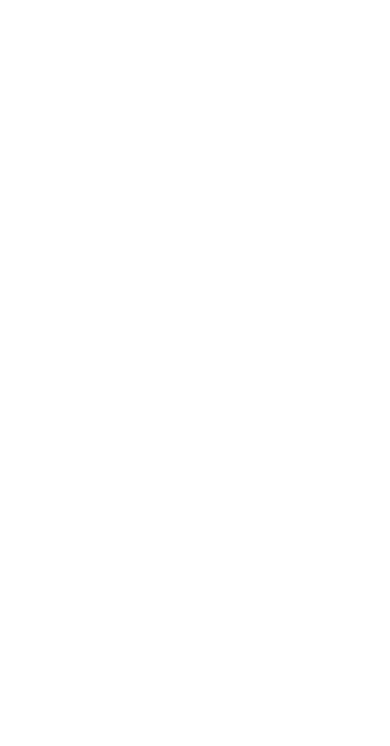
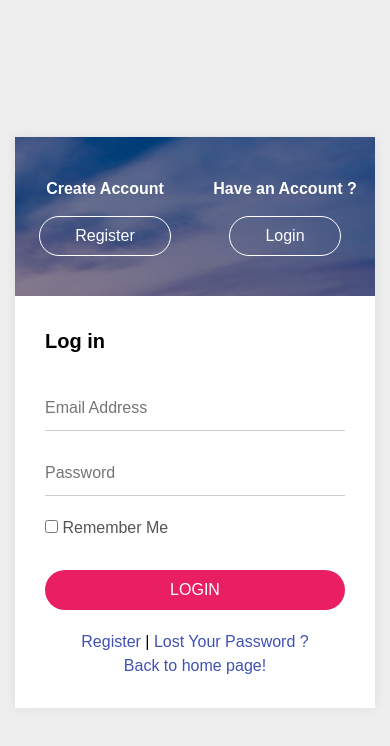
Before and after one commit to hristoV2000/login-forms, a plain HTML site: page Sliding Login & Register form Html Css Javascript/index.html in a window 390 px wide. Drawn offline with Linux system fonts and the light colour scheme.

Commit message:
4 login page with javascript done

```diff
--- a/Sliding Login & Register form Html Css Javascript/index.html
+++ b/Sliding Login & Register form Html Css Javascript/index.html
@@ -0,0 +1,78 @@
+<!DOCTYPE html>
+<html lang="en">
+<head>
+    <meta charset="UTF-8">
+    <meta name="viewport" content="width=device-width, initial-scale=1.0">
+    <title>Login form 4</title>
+    <link rel="stylesheet" type="text/css" href="style.css">
+</head>
+<body>
+
+    <div class="login-page">
+        <div class="box">
+            <div class="left">
+                <h3>Create Account</h3>
+                <button type="button" class="register-btn">Register</button>
+            </div>
+            <div class="right">
+                <h3>Have an Account ?</h3>
+                <button type="button" class="login-btn">Login</button>
+            </div>
+            <div class="form">
+                <!-- Login form Start -->
+                <div class="login-form ">
+                    <h3>Log in</h3>
+                    <div class="form-group">
+                        <input type="text" placeholder="Email Address" class="form-control">
+                    </div>
+                    <div class="form-group">
+                        <input type="password" placeholder="Password" class="form-control">
+                    </div>
+                    <div class="form-group">
+                        <label>
+                            <input type="checkbox"> Remember Me
+                        </label>
+                    </div>
+                     <button type="button" class="submit-btn">Login</button>
+                     <p> <a href="#" class="register-btn">Register</a> | <a href="#" class="lost-pass-btn">Lost Your Password ?</a> <a href="/My Projects/login forms/index.html">Back to home page!</a> </p>
+                </div>
+                <!-- Login form End -->
+
+                <!-- Register form Start -->
+                <div class="register-form form-hidden">
+                    <h3>Register</h3>
+                    <div class="form-group">
+                        <input type="text" placeholder="First Name*" class="form-control">
+                    </div>
+                    <div class="form-group">
+                        <input type="password" placeholder="Last Name*" class="form-control">
+                    </div>
+                    <div class="form-group">
+                        <input type="text" placeholder="Email Address*" class="form-control">
+                    </div>
+                    <div class="form-group">
+                        <input type="password" placeholder="Password*" class="form-control">
+                    </div>
+                     <button type="button" class="submit-btn">Register</button>
+                     <p> <a href="#" class="login-btn">Login</a> | <a href="#" class="lost-pass-btn">Lost Your Password ?</a> <a href="/My Projects/login forms/index.html">Back to home page!</a> </p>
+                </div>
+                <!-- Register form End -->
+
+                <!-- Lost Password form Start -->
+                <div class="lost-password-form form-hidden">
+                    <h3>Lost Your Password ?</h3>
+                    <h5>You will receive a link to create a new password via email.</h5>
+                    <div class="form-group">
+                        <input type="text" placeholder="Email Address*" class="form-control">
+                    </div>
+                     <button type="button" class="submit-btn">Reset Password</button>
+                     <p> <a href="#" class="login-btn">Login</a> | <a href="#" class="register-btn">Register</a> | <a href="/My Projects/login forms/index.html">Back to home page!</a> </p>
+                </div>
+                <!-- Lost Password form End -->
+            </div>
+        </div>
+    </div>
+
+    <script src="script.js"></script>
+</body>
+</html>
--- /dev/null
+++ b/Sliding Login & Register form Html Css Javascript/script.js
@@ -0,0 +1,34 @@
+const  loginBtn = document.querySelectorAll(".login-btn"),
+       registerBtn = document.querySelectorAll(".register-btn"),
+       lostPassBtn = document.querySelectorAll(".lost-pass-btn"),
+       box = document.querySelector(".box"),
+       loginForm = document.querySelector(".login-form"),
+       registerForm = document.querySelector(".register-form"),
+       lostPasswordForm = document.querySelector(".lost-password-form");
+
+
+       registerBtn.forEach((btn) =>{
+        btn.addEventListener("click",() =>{
+            box.classList.add("slide-active")
+            registerForm.classList.remove("form-hidden");
+            loginForm.classList.add("form-hidden");
+            lostPasswordForm.classList.add("form-hidden");
+        });
+    });
+
+    loginBtn.forEach((btn) =>{
+        btn.addEventListener("click",() =>{
+            box.classList.remove("slide-active")
+            registerForm.classList.add("form-hidden");
+            loginForm.classList.remove("form-hidden");
+            lostPasswordForm.classList.add("form-hidden");
+        });
+    });
+
+    lostPassBtn.forEach((btn) =>{
+        btn.addEventListener("click",() =>{
+            registerForm.classList.add("form-hidden");
+            loginForm.classList.add("form-hidden");
+            lostPasswordForm.classList.remove("form-hidden");
+        });
+    });
--- /dev/null
+++ b/Sliding Login & Register form Html Css Javascript/style.css
@@ -0,0 +1,214 @@
+body{
+    font-family: sans-serif;
+    margin: 0;
+    line-height: 1.5;
+}
+
+*{
+    box-sizing: border-box;
+    margin: 0;
+}
+
+.login-page{
+    min-height: 100vh;
+    padding: 15px;
+    background-color: #eeeeee;
+    display: flex;
+    flex-wrap: wrap;
+    align-items: center;
+    justify-content: center;
+}
+
+.login-page .box{
+    background-image: url('91.jpg');
+    background-size: cover;
+    background-position: -160px center;
+    background-repeat: repeat-x;
+    flex: 0 0 700px;
+    max-width: 700px;
+    min-height: 480px;
+    box-shadow: 0 0 10px #dddddd;
+    display: flex;
+    flex-wrap: wrap;
+    position: relative;
+    z-index: 1;
+    transition: all 0.5s ease-in-out;
+}
+
+.login-page .box.slide-active{
+    background-position: 160px center;
+}
+
+.login-page .box::before{
+    content: '';
+    position: absolute;
+    left: 0;
+    top: 0;
+    width: 100%;
+    height: 100%;
+    z-index: -1;
+    background-color: rgba(0,0,0,0.4);
+}
+
+.login-page .box .left,
+.login-page .box .right{
+    flex: 0 0 50%;
+    max-width: 50%;
+    display: flex;
+    justify-content: center;
+    align-items: center;
+    flex-direction: column;
+    padding: 40px 0;
+}
+
+.login-page .box .left h3,
+.login-page .box .right h3{
+    font-size: 20px;
+    color: #ffffff;
+    margin: 0 0 15px;
+}
+
+.login-page .box .left .register-btn,
+.login-page .box .right .login-btn{
+    background-color: transparent;
+    padding: 10px 35px;
+    color: #ffffff;
+    border: 1px solid #ffffff;
+    font-size: 16px;
+    cursor: pointer;
+    border-radius: 25px;
+}
+
+.login-page .box .left .register-btn:focus,
+.login-page .box .right .login-btn:focus{
+    outline: none;
+}
+
+.login-page .box .form{
+    position: absolute;
+    background-color: #ffffff;
+    height: 100%;
+    width: 50%;
+    right: 0;
+    top: 0;
+    padding: 30px;
+    display: flex;
+    flex-direction: column;
+    justify-content: center;
+    transition: all 0.5s ease-in-out;
+}
+
+.login-page .box.slide-active .form{
+    right: 50%;
+}
+
+.login-page .box .form h3{
+    font-size: 20px;
+    color: #000000;
+    margin: 0 0 30px;
+}
+
+.login-page .box .form .lost-password-form,
+.login-page .box .form .login-form,
+.login-page .box .form .register-form{
+    transition: all 0.5s ease-in-out;
+}
+
+.login-page .box .form .form-group{
+    margin-bottom: 20px;
+}
+
+.login-page .box .form .form-control{
+    width: 100%;
+    height: 45px;
+    font-size: 16px;
+    color: #000000;
+    border: none;
+    border-bottom: 1px solid #cccccc;
+    padding: 0;
+}
+
+.login-page .box .form .form-control:focus{
+    outline: none;
+}
+
+.login-page .box .form label{
+    font-size: 16px;
+    color: #555555;
+}
+
+.login-page .box .form .submit-btn{
+    width: 100%;
+    height: 40px;
+    background-color: #e91e63;
+    border: none;
+    border-radius: 20px;
+    color: #ffffff;
+    text-transform: uppercase;
+    margin-top: 10px;
+    font-size: 16px;
+    cursor: pointer;
+}
+
+.login-page .box .form .submit-btn:focus{
+    outline: none;
+}
+
+.login-page .box .form p{
+    margin-top: 20px;
+    text-align: center;
+}
+
+.login-page .box .form h5{
+    font-size: 16px;
+    color: #555555;
+    margin: 0 0 30px;
+    font-weight: normal;
+}
+
+.login-page .box .form p a{
+    font-size: 16px;
+    text-decoration: none;
+    display: inline-block;
+    color: #3f51b5;
+}
+
+.login-page .box .form .form-hidden{
+    max-height: 0;
+    visibility: hidden;
+    opacity: 0;
+    overflow: hidden;
+}
+
+/* responsive */
+
+@media(max-width: 767px){
+    .login-page .box{
+        flex: 0 0 100%;
+        max-width: 100%;
+    }
+}
+
+@media(max-width: 575px){
+    .login-page .box .form{
+        width: 100%;
+        position: relative;
+        right: auto;
+        top: auto;
+        height: auto;
+    }
+
+    .login-page .box,
+    .login-page .box.slide-active{
+        background-position: center;
+    }
+
+    .login-page .box .left h3,
+    .login-page .box .right h3{
+        font-size: 16px;
+    }
+
+    .login-page .box.slide-active .form{
+        right: auto;
+    }
+}
```
Also changed, not shown: login form html css 3/login-form3.html (+1 -1 lines), Sliding Login & Register form Html Css Javascript/91.jpg (added), Sliding Login & Register form Html Css Javascript/img.jpg (added).
